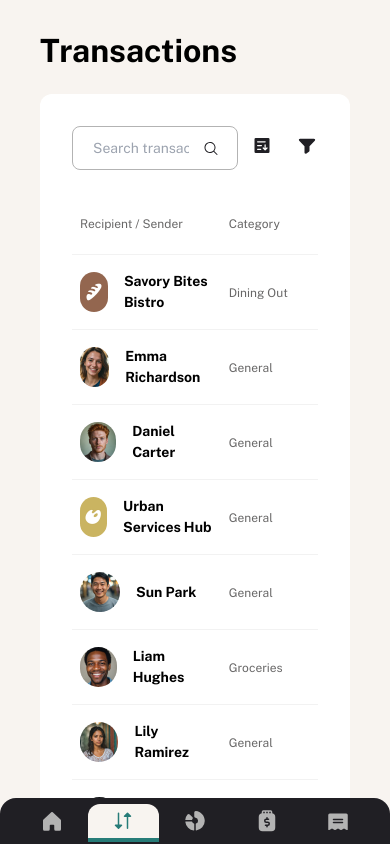
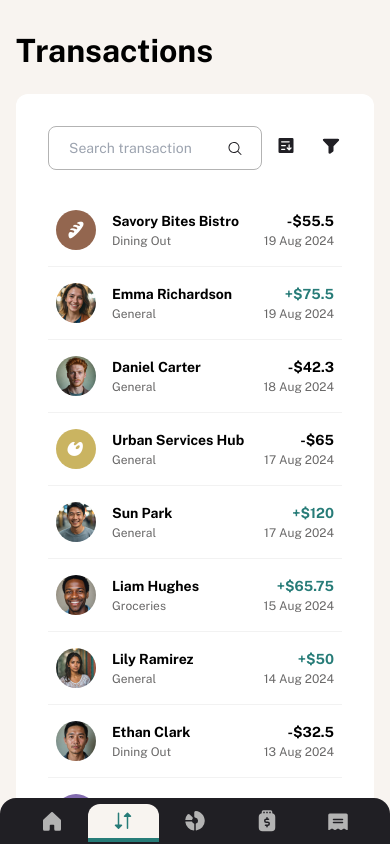
Before and after one commit to Lorand98/personal-finance-app, a Next.js app: page /transactions in a window 390 px wide. Built offline with nearby package versions, Linux system fonts and the light colour scheme.

Commit message:
Transaction Table responsivity

```diff
--- a/components/layout/main-layout.tsx
+++ b/components/layout/main-layout.tsx
@@ -1,6 +1,6 @@
 export const MainLayout = ({ children }: { children: React.ReactNode }) => {
   return (
-    <main className="px-10 pt-8 pb-20 lg:pb-8 overflow-y-scroll w-full">
+    <main className="px-4 sm:px-10 pt-8 pb-20 lg:pb-8 overflow-y-scroll w-full">
       {children}
     </main>
   );
--- a/components/layout/sidebar/nav-label.tsx
+++ b/components/layout/sidebar/nav-label.tsx
@@ -1,24 +1,30 @@
 "use client";
 
+import { cn } from "@/lib/utils";
 import { AnimatePresence, motion } from "framer-motion";
 import { ReactNode } from "react";
 
 const SidebarNavLabel = ({
   isVisible,
   children,
+  className,
 }: {
   isVisible: boolean;
   children: ReactNode;
+  className?: string;
 }) => (
   <AnimatePresence initial={false}>
     {isVisible && (
       <motion.span
-      initial={{ opacity: 0, maxWidth: 0 }}
-      animate={{ opacity: 1, maxWidth: "100%" }}
-      exit={{ opacity: 0, maxWidth: 0, transition: { duration: 0.2 } }}
-      transition={{ duration: 0.5 }}
-      className={"hidden sm:block text-nowrap font-bold overflow-hidden"}
-    >
+        initial={{ opacity: 0, maxWidth: 0 }}
+        animate={{ opacity: 1, maxWidth: "100%" }}
+        exit={{ opacity: 0, maxWidth: 0, transition: { duration: 0.2 } }}
+        transition={{ duration: 0.5 }}
+        className={cn(
+          "hidden sm:block text-nowrap font-bold overflow-hidden",
+          className
+        )}
+      >
         {children}
       </motion.span>
     )}
--- a/components/layout/sidebar/sidebar-nav.tsx
+++ b/components/layout/sidebar/sidebar-nav.tsx
@@ -3,14 +3,12 @@
 import { motion } from "framer-motion";
 import { useState } from "react";
 
-import Image from "next/image";
-
 import Logo from "@/components/logo";
 
-import minimizeMenuIcon from "@/public/icon-minimize-menu.svg";
+import MinimizeMenuIcon from "@/components/ui/icons/minimize-menu-icon";
 import { menuItems } from "./constants";
+import NavLabel from "./nav-label";
 import NavLink from "./nav-link";
-import NavLabel from "./nav-label";
 
 const SIDEBAR_OPEN_WIDTH = `18.75rem`;
 const SIDEBAR_MINIMIZED_WIDTH = `5.5rem`;
@@ -47,7 +45,7 @@ const SidebarNav = () => {
       </ul>
       <div>
         <button
-          className="flex items-center gap-4 min-h-6 px-8"
+          className="flex items-center gap-4 min-h-6 px-8 group"
           onClick={toggleSidebar}
         >
           <motion.div
@@ -56,9 +54,18 @@ const SidebarNav = () => {
             }}
             className="flex-shrink-0"
           >
-            <Image src={minimizeMenuIcon} alt="Minimize Menu" />
+            <MinimizeMenuIcon
+              className="
+            group-hover:fill-white transition-colors duration-300
+            "
+            />
           </motion.div>
-          <NavLabel isVisible={!minimized}>Minimize Menu</NavLabel>
+          <NavLabel
+            isVisible={!minimized}
+            className="group-hover:text-white transition-colors duration-300"
+          >
+            Minimize Menu
+          </NavLabel>
         </button>
       </div>
     </motion.nav>
--- a/components/transactions/transaction-table-columns.tsx
+++ b/components/transactions/transaction-table-columns.tsx
@@ -1,15 +1,35 @@
-import { cn } from "@/lib/utils";
-import { ColumnDef } from "@tanstack/react-table";
+import { createColumnHelper } from "@tanstack/react-table";
 import moment from "moment";
 import Image from "next/image";
 import { Transaction } from "./types";
+import useWindowSize from "@/hooks/use-window-size";
+import { cn } from "@/lib/utils";
+import React from "react";
 
-const columns: ColumnDef<Transaction>[] = [
-  {
-    accessorKey: "name",
-    header: "Recipient / Sender",
-    cell: ({ row }) => {
-      const { avatar, name } = row.original;
+const columnHelper = createColumnHelper<Transaction>();
+
+export type ColumnMeta = {
+  hideOnMobile?: boolean;
+};
+
+const SecondaryCellText: React.FC<{
+  children: React.ReactNode;
+  hidden?: boolean;
+}> = ({ children, hidden }) => (
+  <span className={cn("text-preset-5 text-grey-500", { hidden })}>
+    {children}
+  </span>
+);
+
+const formatDate = (date: string) => moment(date).format("DD MMM YYYY");
+
+const UserInfoCell: React.FC<{
+  avatar: string;
+  name: string;
+  category: string;
+}> = ({ avatar, name, category }) => {
+  const windowSize = useWindowSize();
+  const isMobile = windowSize === "xs";
   return (
     <div className="flex items-center gap-4">
       <div className="relative h-10 w-10">
@@ -18,49 +38,66 @@ const columns: ColumnDef<Transaction>[] = [
           alt={name}
           fill
           className="rounded-full object-cover"
-              sizes={"40px"}
+          sizes="40px"
         />
       </div>
+      <div className="flex flex-col">
         <strong>{name}</strong>
+        <SecondaryCellText hidden={!isMobile}>{category}</SecondaryCellText>
+      </div>
     </div>
   );
-    },
-  },
-  {
-    accessorKey: "category",
-    header: "Category",
-    cell: ({ row }) => {
-      const { category } = row.original;
-      return <span className="text-preset-5 text-grey-500">{category}</span>;
-    },
-  },
-  {
-    accessorKey: "date",
-    header: "Transaction Date",
-    cell: ({ row }) => {
-      const { date: dateString } = row.original;
-      const date = moment(dateString).format("DD MMM YYYY");
-      return <span className="text-preset-5 text-grey-500">{date}</span>;
-    },
-  },
-  {
-    accessorKey: "amount",
-    header: () => <div className="text-right">Amount</div>,
-    cell: ({ row }) => {
-      const { amount } = row.original;
+};
+
+const AmountCell: React.FC<{ amount: number; date: string }> = ({
+  amount,
+  date,
+}) => {
+  const windowSize = useWindowSize();
+  const isMobile = windowSize === "xs";
   const isNegative = amount < 0;
   const currencyAmount = `${isNegative ? "-" : "+"}$${Math.abs(amount)}`;
+  const formattedDate = formatDate(date);
+
   return (
     <div
-          className={cn("text-right", {
-            "text-green": !isNegative,
-          })}
+      className={cn("text-right flex flex-col", { "text-green": !isNegative })}
     >
       <strong>{currencyAmount}</strong>
+      <SecondaryCellText hidden={!isMobile}>{formattedDate}</SecondaryCellText>
     </div>
   );
+};
+
+const columns = [
+  columnHelper.accessor("name", {
+    header: "Recipient / Sender",
+    cell: ({ row }) => <UserInfoCell {...row.original} />,
+  }),
+  columnHelper.accessor("category", {
+    header: "Category",
+    cell: ({ row }) => (
+      <SecondaryCellText>{row.original.category}</SecondaryCellText>
+    ),
+    meta: {
+      hideOnMobile: true,
     },
+  }),
+  columnHelper.accessor("date", {
+    header: "Transaction Date",
+    cell: ({ row }) => (
+      <SecondaryCellText>{formatDate(row.original.date)}</SecondaryCellText>
+    ),
+    meta: {
+      hideOnMobile: true,
     },
+  }),
+  columnHelper.accessor("amount", {
+    header: () => <div className="text-right">Amount</div>,
+    cell: ({ row }) => (
+      <AmountCell amount={row.original.amount} date={row.original.date} />
+    ),
+  }),
 ];
 
 export default columns;
--- a/components/transactions/transactions-table.tsx
+++ b/components/transactions/transactions-table.tsx
@@ -8,6 +8,7 @@ import CaretRightIcon from "@/components/ui/icons/caret-right-icon";
 import MobileFilterIcon from "@/components/ui/icons/mobile-filter-icon";
 import MobileSortIcon from "@/components/ui/icons/mobile-sort-icon";
 import { DataTable } from "@/components/ui/table/data-table";
+import useWindowSize from "@/hooks/use-window-size";
 import {
   ColumnFiltersState,
   getCoreRowModel,
@@ -17,13 +18,13 @@ import {
   SortingState,
   useReactTable,
 } from "@tanstack/react-table";
-import { useState } from "react";
+import { useMemo, useState } from "react";
 import {
   Pagination,
   PaginationContent,
   PaginationItem,
 } from "../ui/pagination";
-import columns from "./transaction-table-columns";
+import columns, { ColumnMeta } from "./transaction-table-columns";
 import { Transaction } from "./types";
 
 const SORTING_OPTIONS = [
@@ -49,6 +50,19 @@ export const TransactionsTable = ({ transactions }: TransactionsTableProps) => {
       desc: true,
     },
   ]);
+  const windowSize = useWindowSize();
+  const isMobile = windowSize === "xs";
+
+  const columnVisibility = useMemo(() => {
+    const visibility: Record<string, boolean> = {};
+    columns.forEach((column) => {
+      if ((column.meta as ColumnMeta)?.hideOnMobile) {
+        visibility[column.accessorKey as string] = !isMobile;
+      }
+    });
+    return visibility;
+  }, [isMobile]);
+
   const [columnFilters, setColumnFilters] = useState<ColumnFiltersState>([]);
   const table = useReactTable({
     data: transactions,
@@ -61,6 +75,7 @@ export const TransactionsTable = ({ transactions }: TransactionsTableProps) => {
     state: {
       sorting,
       columnFilters,
+      columnVisibility,
     },
   });
 
--- /dev/null
+++ b/components/ui/icons/minimize-menu-icon.tsx
@@ -0,0 +1,15 @@
+import { SVGProps } from "react";
+
+const MinimizeMenuIcon = (props: SVGProps<SVGSVGElement>) => (
+  <svg
+    xmlns="http://www.w3.org/2000/svg"
+    width={20}
+    height={20}
+    fill="#b3b3b3"
+    {...props}
+  >
+    <path d="M14 5.26v9a.75.75 0 0 1-.75.75H11v3.75a.75.75 0 0 1-1.28.53l-9-9a.749.749 0 0 1 0-1.06l9-9A.75.75 0 0 1 11 .76v3.75h2.25a.75.75 0 0 1 .75.75zm2.25-.75a.75.75 0 0 0-.75.75v9a.75.75 0 1 0 1.5 0v-9a.75.75 0 0 0-.75-.75zm3 0a.75.75 0 0 0-.75.75v9a.75.75 0 1 0 1.5 0v-9a.75.75 0 0 0-.75-.75z" />
+  </svg>
+);
+
+export default MinimizeMenuIcon;
--- a/components/ui/table/data-table.tsx
+++ b/components/ui/table/data-table.tsx
@@ -18,7 +18,7 @@ interface DataTableProps<TData> {
 export function DataTable<TData>({ table }: DataTableProps<TData>) {
   return (
     <Table>
-      <TableHeader>
+      <TableHeader className="hidden md:table-header-group">
         {table.getHeaderGroups().map((headerGroup) => (
           <TableRow key={headerGroup.id}>
             {headerGroup.headers.map((header) => {
--- /dev/null
+++ b/hooks/use-window-size.ts
@@ -0,0 +1,51 @@
+"use client";
+
+import { useState, useEffect } from "react";
+
+// Define Tailwind's default breakpoints
+const breakpoints = {
+  sm: 640,
+  md: 768,
+  lg: 1024,
+  xl: 1280,
+  "2xl": 1536,
+};
+
+// A utility function to convert the window width into breakpoints
+function getBreakPoint(windowWidth: number) {
+  if (windowWidth < breakpoints.sm) {
+    return "xs"; // Below 'sm' breakpoint (extra small screens)
+  } else if (windowWidth < breakpoints.md) {
+    return "sm";
+  } else if (windowWidth < breakpoints.lg) {
+    return "md";
+  } else if (windowWidth < breakpoints.xl) {
+    return "lg";
+  } else if (windowWidth < breakpoints["2xl"]) {
+    return "xl";
+  } else {
+    return "2xl";
+  }
+}
+
+function useWindowSize() {
+  const isWindowClient = typeof window === "object";
+
+  const [windowSize, setWindowSize] = useState(
+    isWindowClient ? getBreakPoint(window.innerWidth) : undefined
+  );
+
+  useEffect(() => {
+    function setSize() {
+      setWindowSize(getBreakPoint(window.innerWidth));
+    }
+    if (isWindowClient) {
+      window.addEventListener("resize", setSize);
+      return () => window.removeEventListener("resize", setSize);
+    }
+  }, [isWindowClient]);
+
+  return windowSize;
+}
+
+export default useWindowSize;
```
Lines whose indentation alone changed are shown as unchanged.
